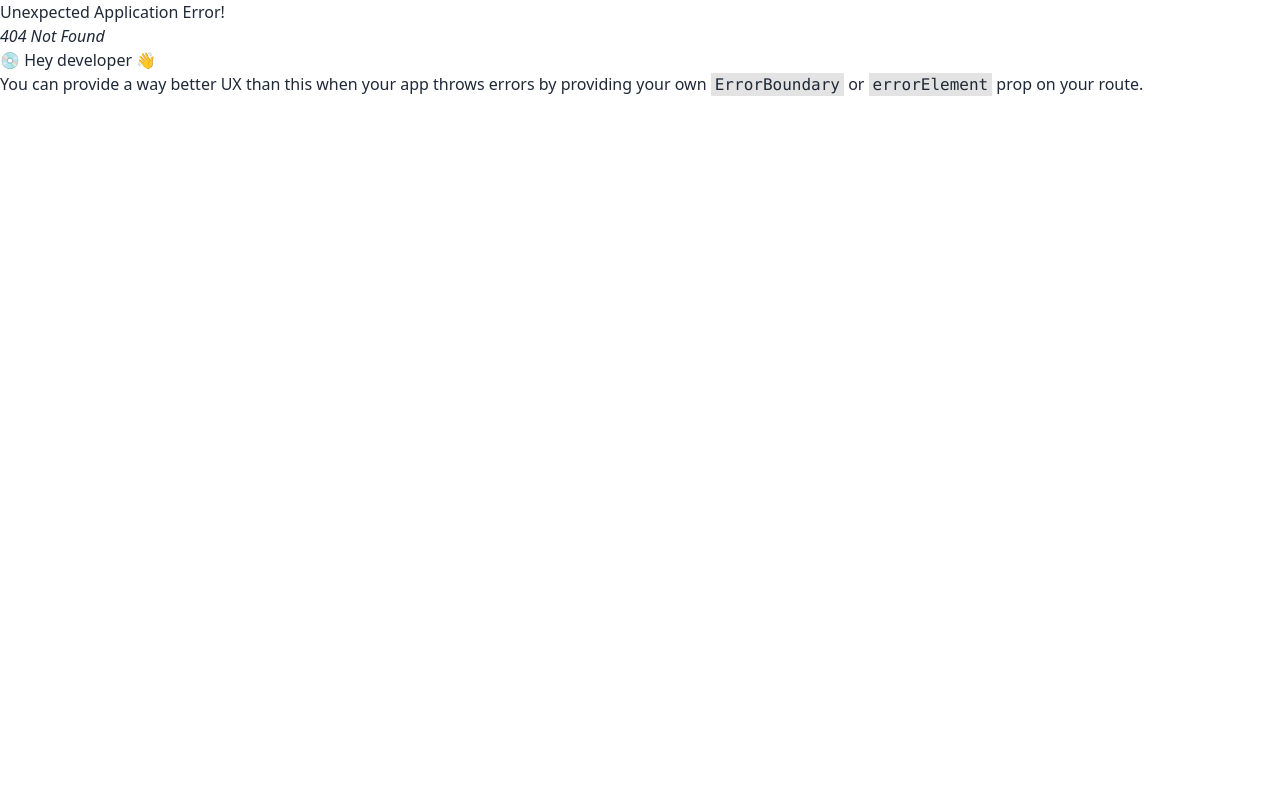
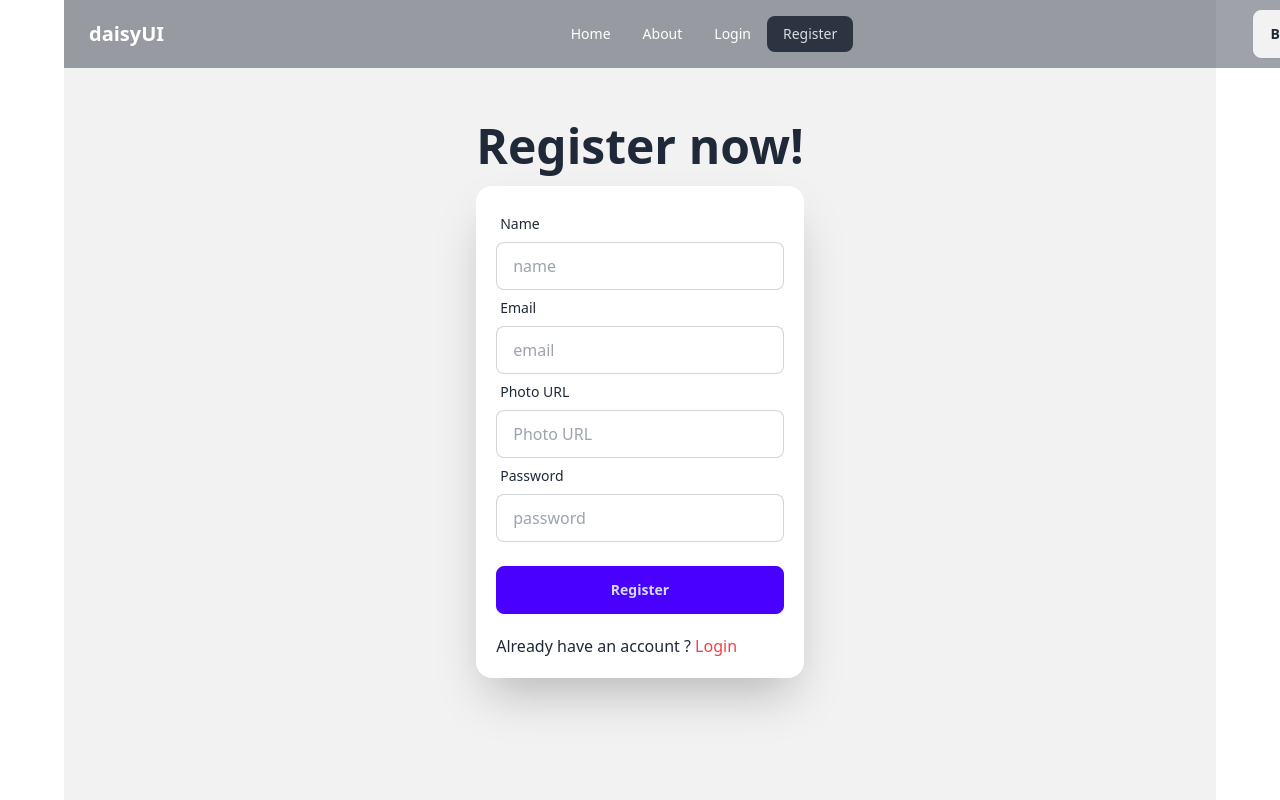
Before and after one commit to MushfikMahi/Elysium-Estate, a React (Vite) app: page /register in a window 1280 px wide. Before the commit this address had no page. Shown: the top 800 px of the page. Built offline with nearby package versions, Linux system fonts and the light colour scheme.

Commit message:
registration and login page designed

```diff
--- a/src/Login/Login.jsx
+++ b/src/Login/Login.jsx
@@ -1,7 +1,62 @@
+import { Link } from "react-router-dom";
+
 const Login = () => {
+  const hadleLogin = (e) => {
+    e.preventDefault();
+    const email = e.target.email.value;
+    const password = e.target.password.value;
+    console.log(email, password);
+  };
+
   return (
-    <div>
-      <h3>hello</h3>
+    <div className="hero min-h-screen bg-base-200">
+      <div className="hero-content flex-col">
+        <div className="text-center">
+          <h1 className="text-5xl font-bold">Login now!</h1>
+        </div>
+        <div className="w-full rounded-2xl p-5 max-w-md shadow-2xl bg-base-100">
+          <form onSubmit={hadleLogin}>
+            <div className="form-control">
+              <label className="label">
+                <span className="label-text">Email</span>
+              </label>
+              <input
+                type="email"
+                name="email"
+                placeholder="email"
+                className="input input-bordered"
+                required
+              />
+            </div>
+            <div className="form-control">
+              <label className="label">
+                <span className="label-text">Password</span>
+              </label>
+              <input
+                type="password"
+                name="password"
+                placeholder="password"
+                className="input input-bordered"
+                required
+              />
+              <label className="label">
+                <a href="#" className="label-text-alt link link-hover">
+                  Forgot password?
+                </a>
+              </label>
+            </div>
+            <div className="form-control mt-6">
+              <button className="btn btn-primary">Login</button>
+            </div>
+          </form>
+          <p className="mt-5">
+            Don&apos;t have an account ?{" "}
+            <Link to={"/register"} className="text-red-500 hover:link">
+              Rgister
+            </Link>
+          </p>
+        </div>
+      </div>
     </div>
   );
 };
--- a/src/Provider/AuthProvider.jsx
+++ /dev/null
@@ -1,5 +0,0 @@
-const AuthProvider = () => {
-  return <div></div>;
-};
-
-export default AuthProvider;
--- a/src/Register/Register.jsx
+++ b/src/Register/Register.jsx
@@ -1,5 +1,85 @@
+import { Link } from "react-router-dom";
+
 const Register = () => {
-  return <div></div>;
+  const hadleRegister = (e) => {
+    e.preventDefault();
+    const email = e.target.email.value;
+    const password = e.target.password.value;
+    const name = e.target.name.value;
+    const photo = e.target.photo.value;
+    console.log(email, password, name, photo);
+  };
+
+  return (
+    <div className="hero min-h-screen bg-base-200">
+      <div className="hero-content flex-col">
+        <div className="text-center">
+          <h1 className="text-5xl font-bold">Register now!</h1>
+        </div>
+        <div className="w-full rounded-2xl p-5 max-w-md shadow-2xl bg-base-100">
+          <form onSubmit={hadleRegister}>
+            <div className="form-control">
+              <label className="label">
+                <span className="label-text">Name</span>
+              </label>
+              <input
+                type="text"
+                name="name"
+                placeholder="name"
+                className="input input-bordered"
+                required
+              />
+            </div>
+            <div className="form-control">
+              <label className="label">
+                <span className="label-text">Email</span>
+              </label>
+              <input
+                type="email"
+                name="email"
+                placeholder="email"
+                className="input input-bordered"
+                required
+              />
+            </div>
+            <div className="form-control">
+              <label className="label">
+                <span className="label-text">Photo URL</span>
+              </label>
+              <input
+                type="text"
+                name="photo"
+                placeholder="Photo URL"
+                className="input input-bordered"
+                required
+              />
+            </div>
+            <div className="form-control">
+              <label className="label">
+                <span className="label-text">Password</span>
+              </label>
+              <input
+                type="password"
+                name="password"
+                placeholder="password"
+                className="input input-bordered"
+                required
+              />
+            </div>
+            <div className="form-control mt-6">
+              <button className="btn btn-primary">Register</button>
+            </div>
+          </form>
+          <p className="mt-5">
+            Already have an account ?{" "}
+            <Link to={"/login"} className="text-red-500 hover:link">
+              Login
+            </Link>
+          </p>
+        </div>
+      </div>
+    </div>
+  );
 };
 
 export default Register;
--- a/src/Shered/NavBar/Navbar.jsx
+++ b/src/Shered/NavBar/Navbar.jsx
@@ -8,6 +8,12 @@ const Navbar = () => {
       </li>
       <li>
         <NavLink to={"/about"}>About</NavLink>
+      </li>
+      <li>
+        <NavLink to={"/login"}>Login</NavLink>
+      </li>
+      <li>
+        <NavLink to={"/register"}>Register</NavLink>
       </li>
     </>
   );
```
Also changed, not shown: src/Routes/Router.jsx (+5 -4 lines).
